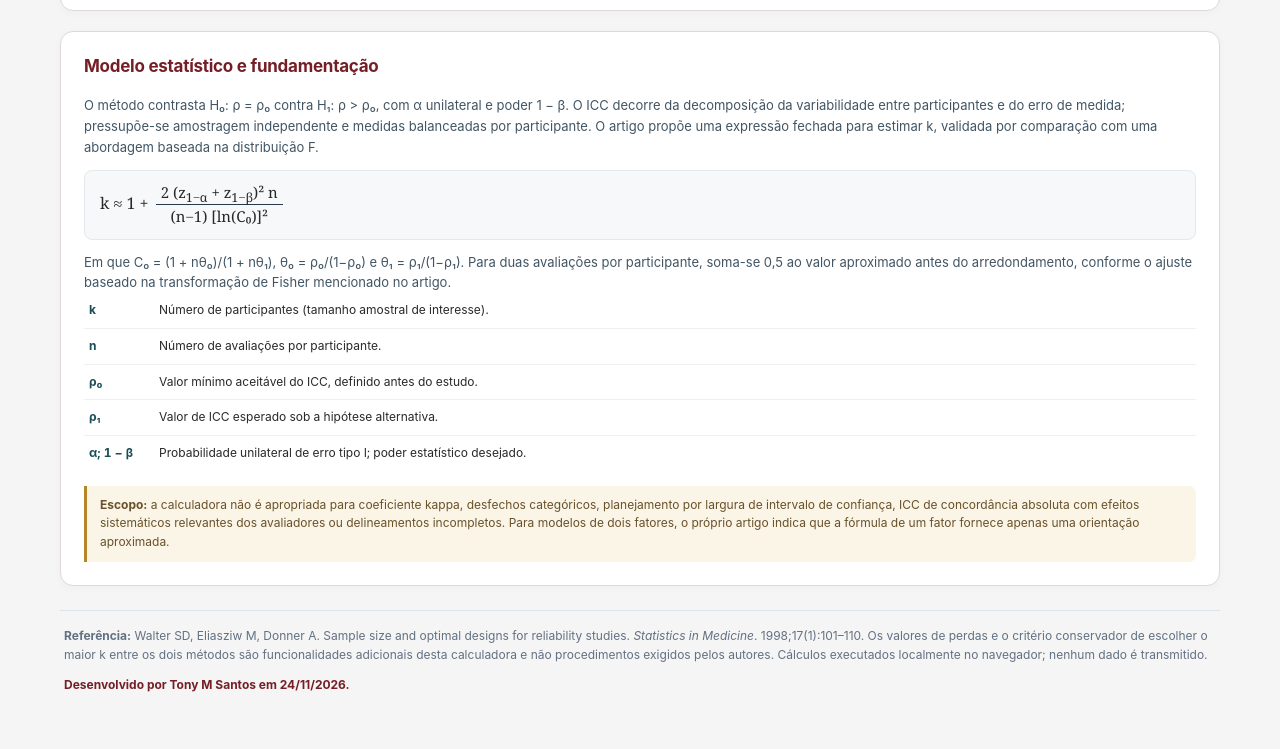
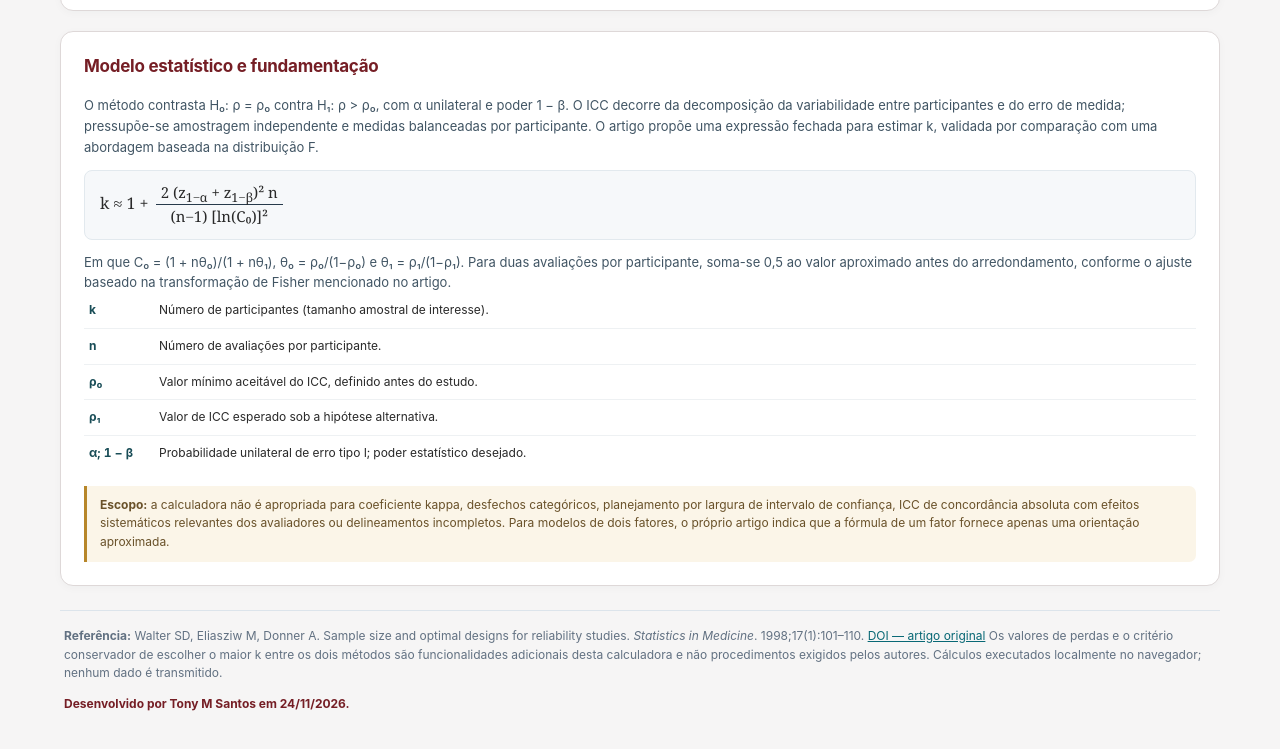
Before and after one commit to tony-meireles/NIPES-Scientific-Tools, a plain HTML site: page reliability/index.html in a window 1280 px wide. Shown: the part 3012-3761 px from the top of the page. Drawn offline with Linux system fonts and the light colour scheme.

Commit message:
Link DOI in footer scientific reference

```diff
--- a/reliability/index.html
+++ b/reliability/index.html
@@ -111,7 +111,7 @@ body{background:#f6f5f5}.layout{display:block}.mast{margin-bottom:16px}.eyebrow{
  </section>
 </main>
 </div>
-<footer class="foot"><strong>Referência:</strong> Walter SD, Eliasziw M, Donner A. Sample size and optimal designs for reliability studies. <em>Statistics in Medicine</em>. 1998;17(1):101–110. Os valores de perdas e o critério conservador de escolher o maior k entre os dois métodos são funcionalidades adicionais desta calculadora e não procedimentos exigidos pelos autores. Cálculos executados localmente no navegador; nenhum dado é transmitido.<span class="credit">Desenvolvido por Tony M Santos em 24/11/2026.</span></footer>
+<footer class="foot"><strong>Referência:</strong> Walter SD, Eliasziw M, Donner A. Sample size and optimal designs for reliability studies. <em>Statistics in Medicine</em>. 1998;17(1):101–110. <a href="https://doi.org/10.1002/%28SICI%291097-0258%2819980115%2917%3A1%3C101%3A%3AAID-SIM727%3E3.0.CO%3B2-E" target="_blank" rel="noopener noreferrer">DOI — artigo original</a> Os valores de perdas e o critério conservador de escolher o maior k entre os dois métodos são funcionalidades adicionais desta calculadora e não procedimentos exigidos pelos autores. Cálculos executados localmente no navegador; nenhum dado é transmitido.<span class="credit">Desenvolvido por Tony M Santos em 24/11/2026.</span></footer>
 </div>
 <script>
 'use strict';
```
